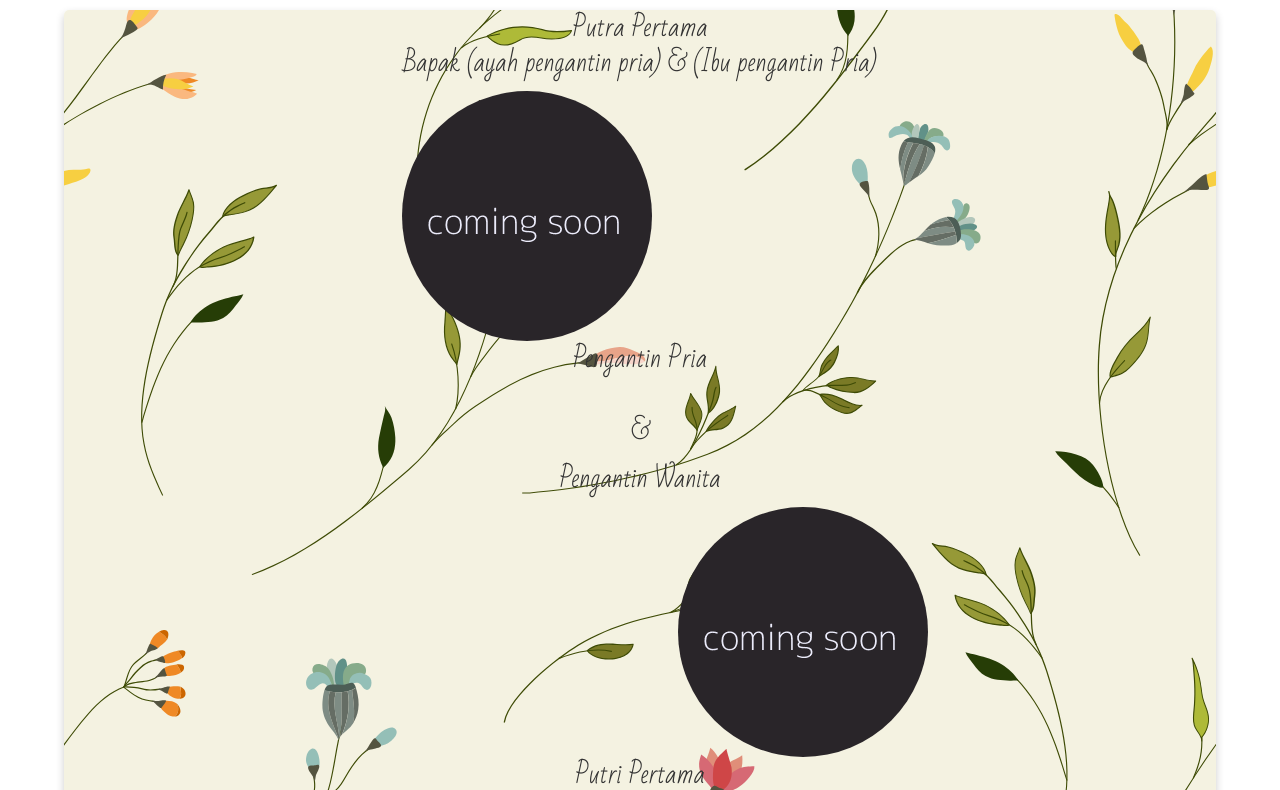
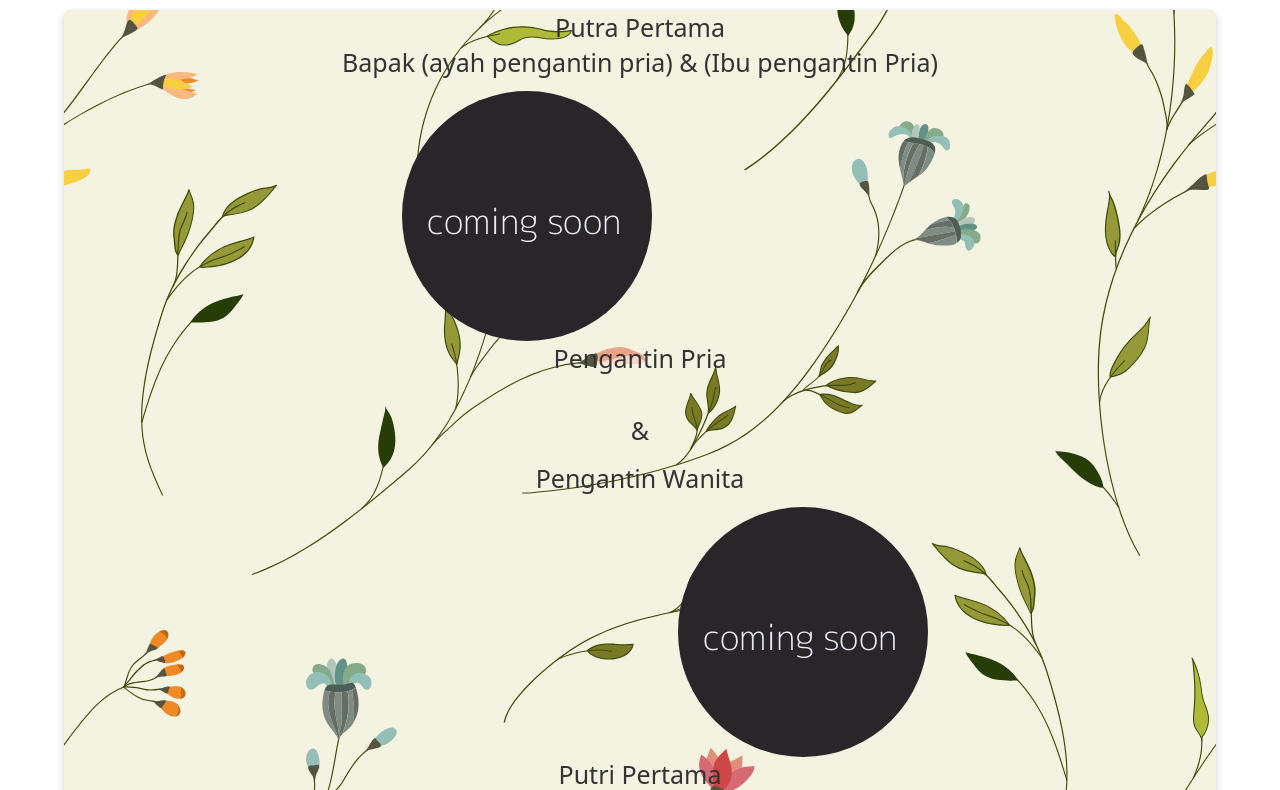
Before and after one commit to raihanalwi1/wedding-template, a plain HTML site: page index.html in a window 1280 px wide. Shown: the part 601-1391 px from the top of the page. Drawn offline with nearby package versions, Linux system fonts and the light colour scheme.

Commit message:
update css

```diff
--- a/style.css
+++ b/style.css
@@ -134,7 +134,8 @@
     text-align: center;
     font-style: normal;
     font-size: 25px;
-    font-family: 'Bad Script';
+    font-family: system-ui, -apple-system, BlinkMacSystemFont, 'Segoe UI', Roboto, Oxygen, Ubuntu, Cantarell, 'Open Sans', 'Helvetica Neue', sans-serif;
+
   }
 
    .pp{
@@ -143,6 +144,7 @@
      position: relative;
 
    }
+
    .pp img{
      width: 250px;
      height: 250px;
```
